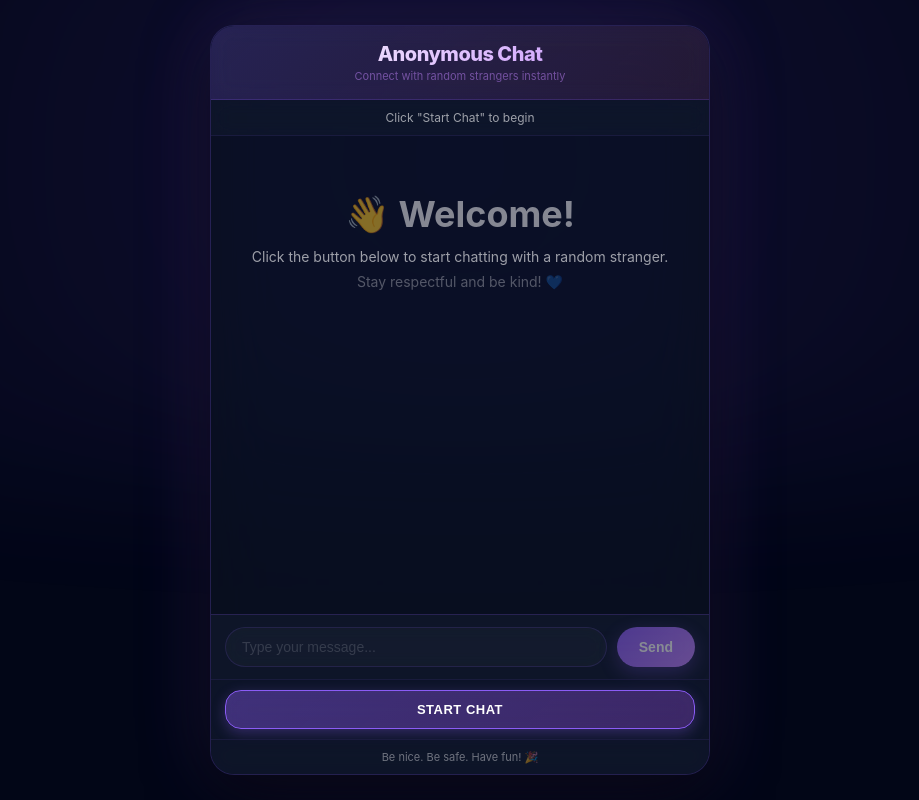
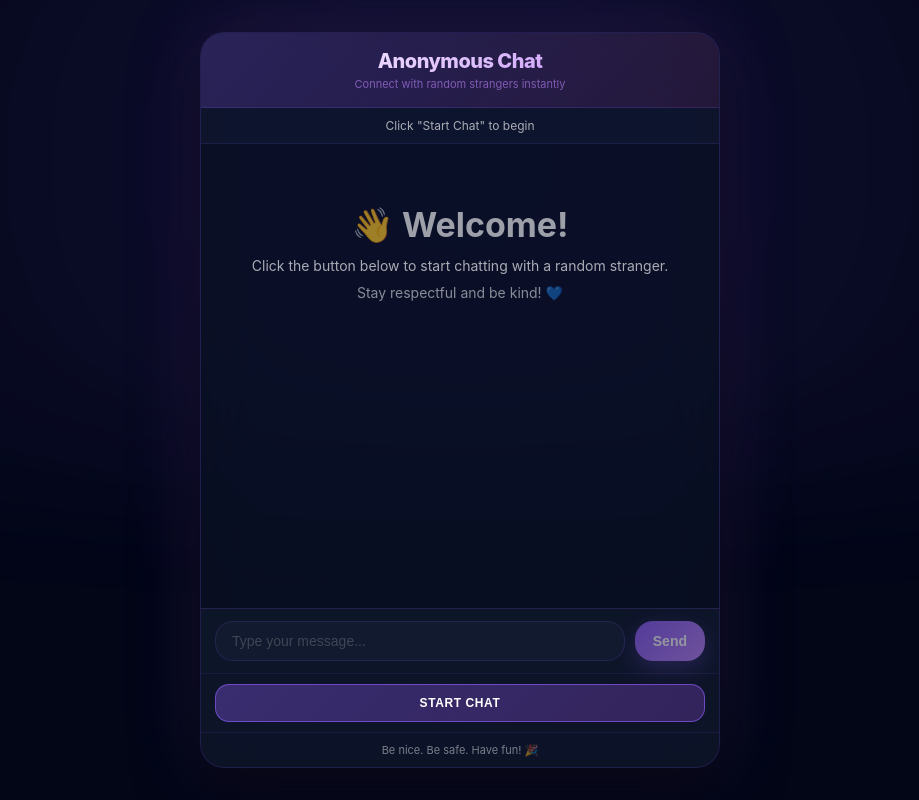
Before and after one commit to sirajulislamrubel09-glitch/anonymous-chat, a website: page public/index.html in a window 1280 px wide. Shown: the whole page, without its empty margins (180-1099 px from the left). Drawn offline with nearby package versions, Linux system fonts and the light colour scheme; no server answers.

Commit message:
Update style.css

```diff
--- a/public/style.css
+++ b/public/style.css
@@ -1,6 +1,16 @@
 :root {
   --accent: #8b5cf6;
   --accent-light: #c084fc;
+
+  --bg: #020617;
+  --panel: rgba(15, 23, 42, 0.72);
+  --panel-strong: rgba(15, 23, 42, 0.86);
+  --stroke: rgba(139, 92, 246, 0.18);
+
+  --text: #f8fafc;
+  --muted: rgba(255, 255, 255, 0.6);
+
+  --radius: 24px;
 }
 
 * {
@@ -10,26 +20,32 @@
   -webkit-tap-highlight-color: transparent;
 }
 
-html, body {
-    width: 100%;
+html {
   height: 100%;
-    overflow: hidden;
-    position: fixed;
+  /* allow page to scroll if ever needed; don't lock */
 }
 
 body {
-    font-family: -apple-system, BlinkMacSystemFont, 'Segoe UI', Roboto, sans-serif;
-    background: #020617;
-    color: #f8fafc;
+  min-height: 100%;
+  font-family: -apple-system, BlinkMacSystemFont, "Segoe UI", Roboto, sans-serif;
+  background: var(--bg);
+  color: var(--text);
+
   display: flex;
   justify-content: center;
   align-items: center;
+
+  /* allow container to fit safely on phones */
+  padding: 12px;
+
+  /* IMPORTANT: do NOT freeze body with position:fixed/overflow:hidden */
+  overflow: hidden; /* we want only chat-box to scroll; body stays stable */
   position: relative;
 }
 
 /* Neural glow background */
 body::before {
-    content: '';
+  content: "";
   position: fixed;
   top: -20%;
   left: 50%;
@@ -44,35 +60,49 @@ body::before {
 }
 
 @keyframes pulseGlow {
-    0%, 100% { opacity: 0.5; }
-    50% { opacity: 0.8; }
+  0%,
+  100% {
+    opacity: 0.5;
+  }
+  50% {
+    opacity: 0.8;
+  }
 }
 
-/* FIXED CONTAINER - NO PAGE SCROLL */
+/* Container: use dynamic viewport units for mobile reliability */
 .container {
   width: 100%;
-    max-width: 500px;
+  max-width: 520px;
+
+  /* Use dvh when available, fallback to vh */
   height: 100vh;
-    background: rgba(15, 23, 42, 0.7);
+  height: 100dvh;
+
+  background: var(--panel);
   backdrop-filter: blur(30px) saturate(180%);
   -webkit-backdrop-filter: blur(30px) saturate(180%);
-    border-radius: 0;
-    border: none;
-    box-shadow: 0 20px 60px rgba(0, 0, 0, 0.6),
-                0 0 80px rgba(139, 92, 246, 0.2);
+
+  border-radius: 16px;
+  border: 1px solid var(--stroke);
+  box-shadow: 0 20px 60px rgba(0, 0, 0, 0.6), 0 0 80px rgba(139, 92, 246, 0.2);
+
   overflow: hidden;
+
   display: flex;
   flex-direction: column;
+
   position: relative;
   z-index: 1;
+
+  /* Critical fix: allow inner flex children to actually shrink + scroll */
+  min-height: 0;
 }
 
-/* HEADER */
+/* Header */
 header {
-    background: linear-gradient(135deg, rgba(139, 92, 246, 0.2) 0%, rgba(236, 72, 153, 0.1) 100%);
-    backdrop-filter: blur(10px);
+  background: linear-gradient(135deg, rgba(139, 92, 246, 0.22) 0%, rgba(236, 72, 153, 0.10) 100%);
   padding: 16px 20px;
-    border-bottom: 1px solid rgba(139, 92, 246, 0.2);
+  border-bottom: 1px solid rgba(139, 92, 246, 0.16);
   flex-shrink: 0;
 }
 
@@ -90,109 +120,127 @@ header h1 {
 .tagline {
   text-align: center;
   font-size: 11px;
-    opacity: 0.5;
-    margin-top: 3px;
-    color: var(--accent-light);
+  opacity: 0.7;
+  margin-top: 4px;
+  color: rgba(192, 132, 252, 0.85);
 }
 
-/* STATUS BAR */
+/* Status bar */
 .status-bar {
-    background: rgba(15, 23, 42, 0.4);
-    backdrop-filter: blur(10px);
+  background: rgba(15, 23, 42, 0.45);
   padding: 10px 16px;
   text-align: center;
-    border-bottom: 1px solid rgba(139, 92, 246, 0.1);
+  border-bottom: 1px solid rgba(139, 92, 246, 0.12);
   font-size: 12px;
-    color: rgba(255, 255, 255, 0.6);
-    transition: all 0.3s ease;
+  color: rgba(255, 255, 255, 0.65);
+  transition: all 0.25s ease;
   flex-shrink: 0;
+
+  display: flex;
+  gap: 10px;
+  justify-content: center;
+  align-items: center;
 }
 
 .status-bar.connected {
-    background: rgba(52, 211, 153, 0.15);
+  background: rgba(52, 211, 153, 0.14);
   color: #6ee7b7;
-    text-shadow: 0 0 10px rgba(52, 211, 153, 0.8);
+  text-shadow: 0 0 10px rgba(52, 211, 153, 0.7);
 }
 
 .status-bar.waiting {
-    background: rgba(251, 191, 36, 0.15);
+  background: rgba(251, 191, 36, 0.14);
   color: #fcd34d;
-    text-shadow: 0 0 10px rgba(251, 191, 36, 0.8);
+  text-shadow: 0 0 10px rgba(251, 191, 36, 0.7);
 }
 
 .typing-indicator {
   color: var(--accent-light);
   font-style: italic;
   animation: pulse 1.5s ease-in-out infinite;
+  white-space: nowrap;
 }
 
 @keyframes pulse {
-    0%, 100% { opacity: 1; }
-    50% { opacity: 0.4; }
+  0%,
+  100% {
+    opacity: 1;
+  }
+  50% {
+    opacity: 0.4;
+  }
 }
 
-/* CHAT BOX - THIS IS THE ONLY SCROLLABLE AREA */
+/* Chat box: the only scroll area */
 .chat-box {
   flex: 1;
+  min-height: 0; /* CRITICAL: enables scrolling in a flex column */
   padding: 16px;
   overflow-y: auto;
   overflow-x: hidden;
-    background: rgba(0, 0, 0, 0.2);
+  background: rgba(0, 0, 0, 0.18);
   -webkit-overflow-scrolling: touch;
+
+  scroll-behavior: smooth;
 }
 
 .chat-box::-webkit-scrollbar {
-    width: 5px;
+  width: 6px;
 }
-
 .chat-box::-webkit-scrollbar-track {
   background: transparent;
 }
-
 .chat-box::-webkit-scrollbar-thumb {
   background: linear-gradient(180deg, var(--accent), rgba(236, 72, 153, 0.6));
   border-radius: 10px;
 }
 
+/* Welcome message */
 .welcome-message {
   text-align: center;
-    color: rgba(255, 255, 255, 0.5);
-    padding: 40px 20px;
-    animation: fadeIn 1s ease-out;
+  color: rgba(255, 255, 255, 0.6);
+  padding: 44px 20px;
+  animation: fadeIn 0.8s ease-out;
 }
 
 @keyframes fadeIn {
-    from { opacity: 0; transform: translateY(20px); }
-    to { opacity: 1; transform: translateY(0); }
+  from {
+    opacity: 0;
+    transform: translateY(14px);
+  }
+  to {
+    opacity: 1;
+    transform: translateY(0);
+  }
 }
 
 .welcome-message h2 {
-    font-size: 36px;
+  font-size: 34px;
   margin-bottom: 12px;
 }
 
 .welcome-message p {
   font-size: 14px;
-    margin-bottom: 8px;
-    color: rgba(255, 255, 255, 0.6);
+  margin-bottom: 10px;
+  color: rgba(255, 255, 255, 0.65);
 }
 
 .note {
   font-size: 12px;
-    color: var(--accent-light);
-    opacity: 0.5;
+  color: rgba(192, 132, 252, 0.9);
+  opacity: 0.8;
 }
 
-/* MESSAGES */
+/* Messages */
 .message {
   margin-bottom: 12px;
-    animation: slideIn 0.3s ease-out;
+  animation: slideIn 0.22s ease-out;
 }
 
 @keyframes slideIn {
   from {
     opacity: 0;
-        transform: translateY(15px);
+    transform: translateY(10px);
   }
   to {
     opacity: 1;
@@ -204,30 +252,31 @@ header h1 {
   display: inline-block;
   padding: 12px 16px;
   border-radius: 18px;
-    max-width: 75%;
-    word-wrap: break-word;
+  max-width: min(78%, 420px);
+  overflow-wrap: anywhere; /* better than word-wrap for long URLs */
+  word-break: break-word;
   font-size: 14px;
-    line-height: 1.5;
+  line-height: 1.45;
   backdrop-filter: blur(10px);
-    border: 1px solid rgba(255, 255, 255, 0.05);
+  border: 1px solid rgba(255, 255, 255, 0.06);
 }
 
 .message.you .message-content {
-    background: linear-gradient(135deg, rgba(139, 92, 246, 0.5), rgba(168, 85, 247, 0.5));
+  background: linear-gradient(135deg, rgba(139, 92, 246, 0.55), rgba(168, 85, 247, 0.50));
   color: white;
   float: right;
-    border-bottom-right-radius: 4px;
-    box-shadow: 0 8px 20px rgba(139, 92, 246, 0.4);
-    border-color: rgba(139, 92, 246, 0.3);
+  border-bottom-right-radius: 6px;
+  box-shadow: 0 8px 20px rgba(139, 92, 246, 0.35);
+  border-color: rgba(139, 92, 246, 0.26);
 }
 
 .message.stranger .message-content {
-    background: linear-gradient(135deg, rgba(30, 41, 59, 0.8), rgba(51, 65, 85, 0.6));
-    color: rgba(255, 255, 255, 0.9);
+  background: linear-gradient(135deg, rgba(30, 41, 59, 0.85), rgba(51, 65, 85, 0.60));
+  color: rgba(255, 255, 255, 0.92);
   float: left;
-    border-bottom-left-radius: 4px;
-    box-shadow: 0 4px 12px rgba(0, 0, 0, 0.3);
-    border-color: rgba(139, 92, 246, 0.1);
+  border-bottom-left-radius: 6px;
+  box-shadow: 0 6px 16px rgba(0, 0, 0, 0.25);
+  border-color: rgba(139, 92, 246, 0.10);
 }
 
 .message::after {
@@ -238,19 +287,18 @@ header h1 {
 
 .system-message {
   text-align: center;
-    color: rgba(255, 255, 255, 0.4);
+  color: rgba(255, 255, 255, 0.45);
   font-size: 11px;
   margin: 14px 0;
   font-style: italic;
 }
 
-/* INPUT AREA */
+/* Input area */
 .input-area {
   display: flex;
   padding: 12px 14px;
-    background: rgba(15, 23, 42, 0.8);
-    backdrop-filter: blur(20px);
-    border-top: 1px solid rgba(139, 92, 246, 0.2);
+  background: var(--panel-strong);
+  border-top: 1px solid rgba(139, 92, 246, 0.18);
   gap: 10px;
   flex-shrink: 0;
 }
@@ -258,129 +306,127 @@ header h1 {
 #messageInput {
   flex: 1;
   padding: 11px 16px;
-    border: 1.5px solid rgba(139, 92, 246, 0.3);
-    border-radius: 20px;
+  border: 1.5px solid rgba(139, 92, 246, 0.28);
+  border-radius: 18px;
   font-size: 14px;
   outline: none;
-    transition: all 0.3s ease;
-    background: rgba(30, 41, 59, 0.6);
+  transition: border-color 0.2s ease, box-shadow 0.2s ease, background 0.2s ease;
+  background: rgba(30, 41, 59, 0.55);
   color: white;
-    backdrop-filter: blur(10px);
 }
 
 #messageInput::placeholder {
-    color: rgba(255, 255, 255, 0.3);
+  color: rgba(255, 255, 255, 0.35);
 }
 
 #messageInput:focus {
-    border-color: var(--accent);
-    box-shadow: 0 0 20px rgba(139, 92, 246, 0.3);
-    background: rgba(30, 41, 59, 0.8);
+  border-color: rgba(139, 92, 246, 0.85);
+  box-shadow: 0 0 0 4px rgba(139, 92, 246, 0.18);
+  background: rgba(30, 41, 59, 0.75);
 }
 
 #messageInput:disabled {
-    opacity: 0.5;
+  opacity: 0.55;
   cursor: not-allowed;
 }
 
 #sendBtn {
-    padding: 11px 22px;
+  padding: 11px 18px;
   background: linear-gradient(135deg, var(--accent), var(--accent-light));
   color: white;
   border: none;
-    border-radius: 20px;
+  border-radius: 18px;
   font-size: 14px;
-    font-weight: 700;
+  font-weight: 800;
   cursor: pointer;
-    transition: all 0.3s ease;
-    box-shadow: 0 6px 20px rgba(139, 92, 246, 0.4);
+  transition: transform 0.12s ease, filter 0.2s ease, opacity 0.2s ease;
+  box-shadow: 0 8px 22px rgba(139, 92, 246, 0.35);
   flex-shrink: 0;
 }
 
+#sendBtn:hover:not(:disabled) {
+  filter: brightness(1.05);
+}
+
 #sendBtn:active:not(:disabled) {
-    transform: scale(0.95);
+  transform: scale(0.97);
 }
 
 #sendBtn:disabled {
-    opacity: 0.5;
+  opacity: 0.55;
   cursor: not-allowed;
 }
 
-/* ACTION BUTTONS */
+/* Action buttons */
 .action-buttons {
   display: flex;
   gap: 10px;
   padding: 10px 14px;
-    background: rgba(15, 23, 42, 0.6);
-    backdrop-filter: blur(10px);
-    border-top: 1px solid rgba(139, 92, 246, 0.1);
+  background: rgba(15, 23, 42, 0.62);
+  border-top: 1px solid rgba(139, 92, 246, 0.10);
   flex-shrink: 0;
 }
 
-.primary-btn, .secondary-btn {
+.primary-btn,
+.secondary-btn {
   flex: 1;
-    padding: 11px;
+  padding: 11px 12px;
   border: 1.5px solid;
-    border-radius: 16px;
-    font-size: 13px;
-    font-weight: 700;
+  border-radius: 14px;
+  font-size: 12px;
+  font-weight: 800;
   cursor: pointer;
-    transition: all 0.3s ease;
-    backdrop-filter: blur(10px);
+  transition: transform 0.12s ease, filter 0.2s ease, opacity 0.2s ease;
   text-transform: uppercase;
-    letter-spacing: 0.5px;
+  letter-spacing: 0.6px;
 }
 
 .primary-btn {
-    background: linear-gradient(135deg, rgba(139, 92, 246, 0.4), rgba(168, 85, 247, 0.3));
+  background: linear-gradient(135deg, rgba(139, 92, 246, 0.35), rgba(168, 85, 247, 0.25));
   color: white;
-    border-color: var(--accent);
-    box-shadow: 0 4px 14px rgba(139, 92, 246, 0.3);
-}
-
-.primary-btn:active {
-    transform: scale(0.96);
+  border-color: rgba(139, 92, 246, 0.65);
 }
 
 .secondary-btn {
-    background: linear-gradient(135deg, rgba(239, 68, 68, 0.4), rgba(220, 38, 38, 0.3));
+  background: linear-gradient(135deg, rgba(239, 68, 68, 0.35), rgba(220, 38, 38, 0.25));
   color: white;
-    border-color: #ef4444;
-    box-shadow: 0 4px 14px rgba(239, 68, 68, 0.3);
+  border-color: rgba(239, 68, 68, 0.75);
 }
 
-.secondary-btn:active {
-    transform: scale(0.96);
+.primary-btn:hover,
+.secondary-btn:hover {
+  filter: brightness(1.06);
 }
 
-/* FOOTER */
+.primary-btn:active,
+.secondary-btn:active {
+  transform: scale(0.98);
+}
+
+/* Footer */
 footer {
-    background: rgba(15, 23, 42, 0.6);
-    backdrop-filter: blur(10px);
+  background: rgba(15, 23, 42, 0.55);
   padding: 10px;
   text-align: center;
   font-size: 11px;
-    color: rgba(255, 255, 255, 0.4);
-    border-top: 1px solid rgba(139, 92, 246, 0.1);
+  color: rgba(255, 255, 255, 0.45);
+  border-top: 1px solid rgba(139, 92, 246, 0.10);
   flex-shrink: 0;
 }
 
-/* Desktop - add rounded corners */
+/* Desktop: nicer framing */
 @media (min-width: 601px) {
   body {
-        padding: 10px;
+    padding: 18px;
   }
 
   .container {
-        max-width: 500px;
-        height: 95vh;
-        max-height: 750px;
-        border-radius: 24px;
-        border: 1px solid rgba(139, 92, 246, 0.2);
+    height: min(92vh, 760px);
+    border-radius: var(--radius);
   }
 }
 
-/* Small screens optimization */
+/* Smaller heights: tighten spacing */
 @media (max-height: 650px) {
   header {
     padding: 12px 18px;
@@ -403,20 +449,25 @@ footer {
     padding: 12px;
   }
 
-    .message {
-        margin-bottom: 10px;
-    }
-
   .message-content {
     padding: 10px 14px;
     font-size: 13px;
   }
 
   .welcome-message {
-        padding: 30px 16px;
+    padding: 28px 16px;
   }
 
   .welcome-message h2 {
     font-size: 30px;
   }
 }
+
+/* Accessibility: reduce animation if user prefers */
+@media (prefers-reduced-motion: reduce) {
+  * {
+    animation: none !important;
+    transition: none !important;
+    scroll-behavior: auto !important;
+  }
+}
```
Lines whose indentation alone changed are shown as unchanged.
